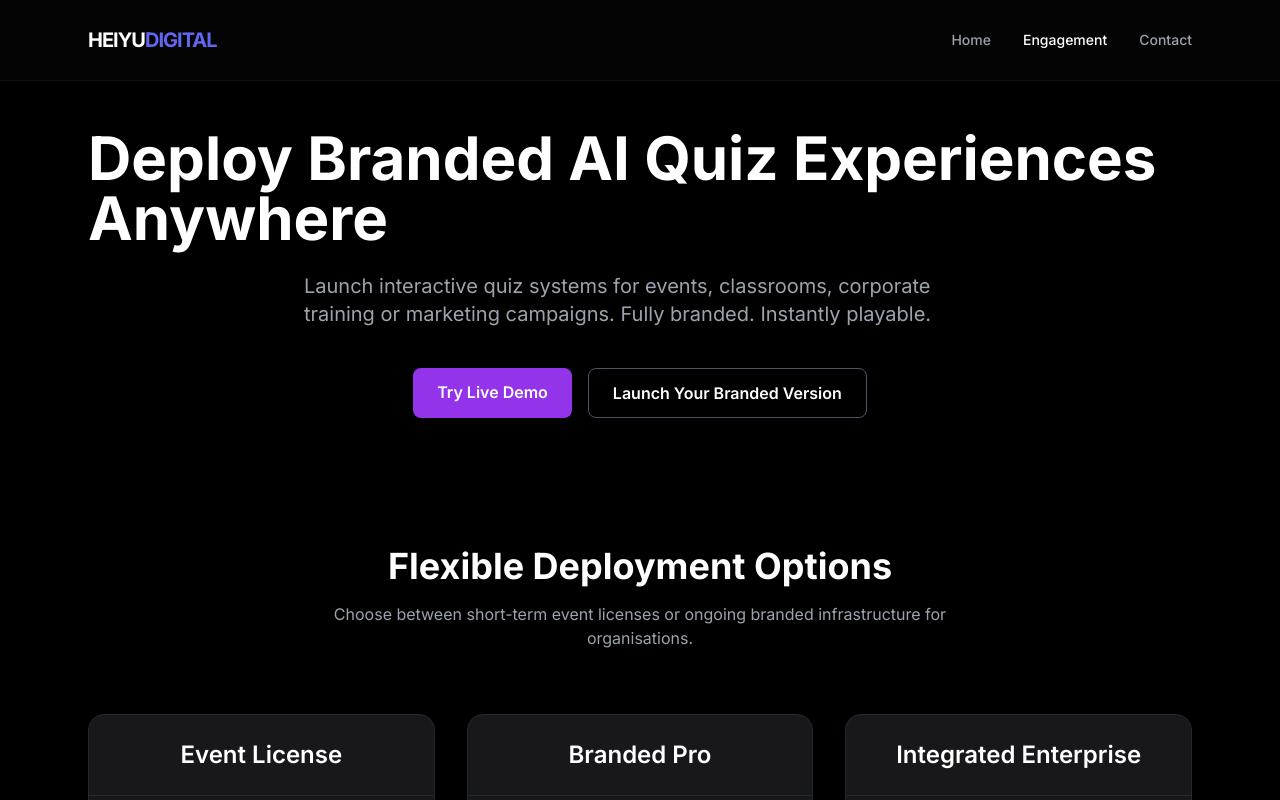
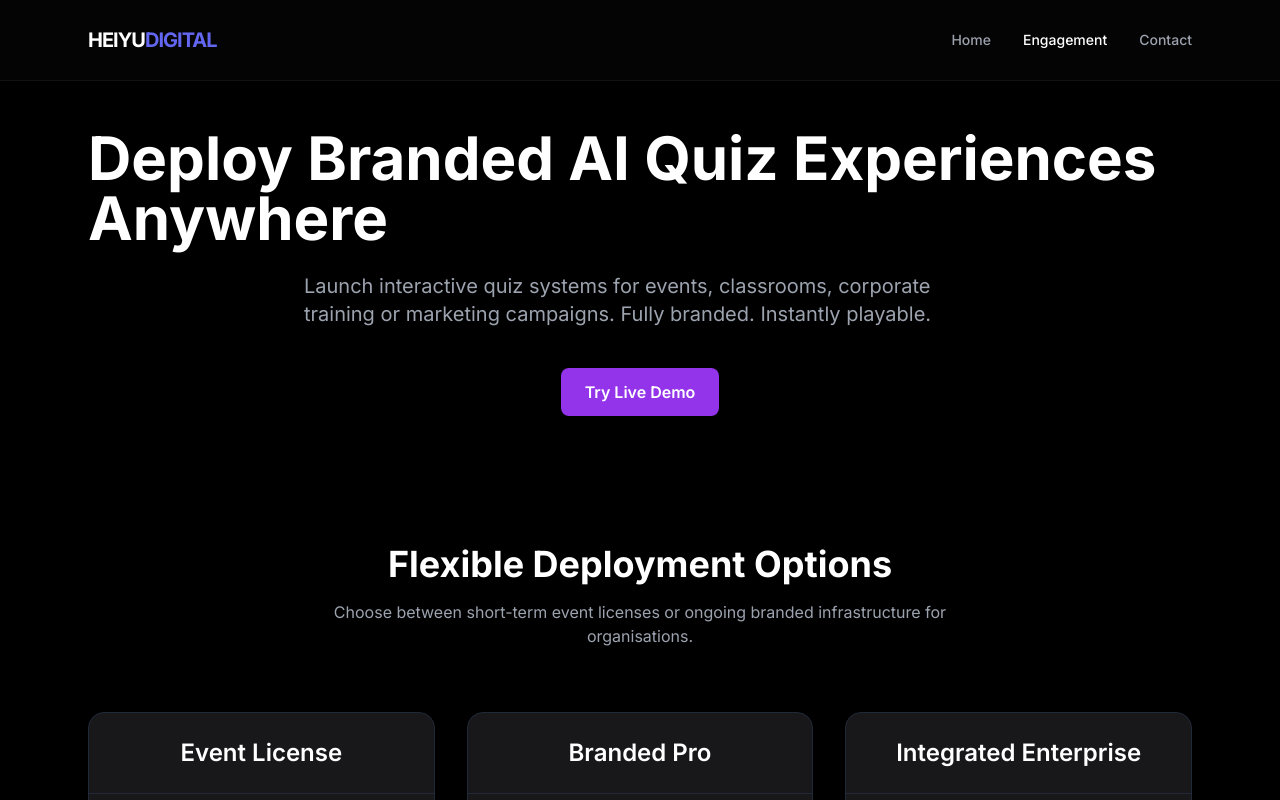
Before and after one commit to IrishDec/heiyu-digital, a Next.js app: page /engagement in a window 1280 px wide. Shown: the top 800 px of the page. Built offline with nearby package versions, Linux system fonts and the light colour scheme.

Commit message:
Add white-label CTA button and engagement updates

```diff
--- a/app/engagement/page.tsx
+++ b/app/engagement/page.tsx
@@ -33,18 +33,11 @@ export default function EngagementPage() {
 
         <div className="flex flex-col sm:flex-row justify-center gap-4 mb-16">
           <a
-            href="https://heiyuquiz.com"
+            href="https://www.heiyuquiz.com/"
             target="_blank"
             className="px-6 py-3 bg-purple-600 hover:bg-purple-500 rounded-lg font-semibold transition"
           >
             Try Live Demo
-          </a>
-
-          <a
-            href="/contact"
-            className="px-6 py-3 border border-gray-600 hover:border-white rounded-lg font-semibold transition"
-          >
-            Launch Your Branded Version
           </a>
         </div>
 
```
